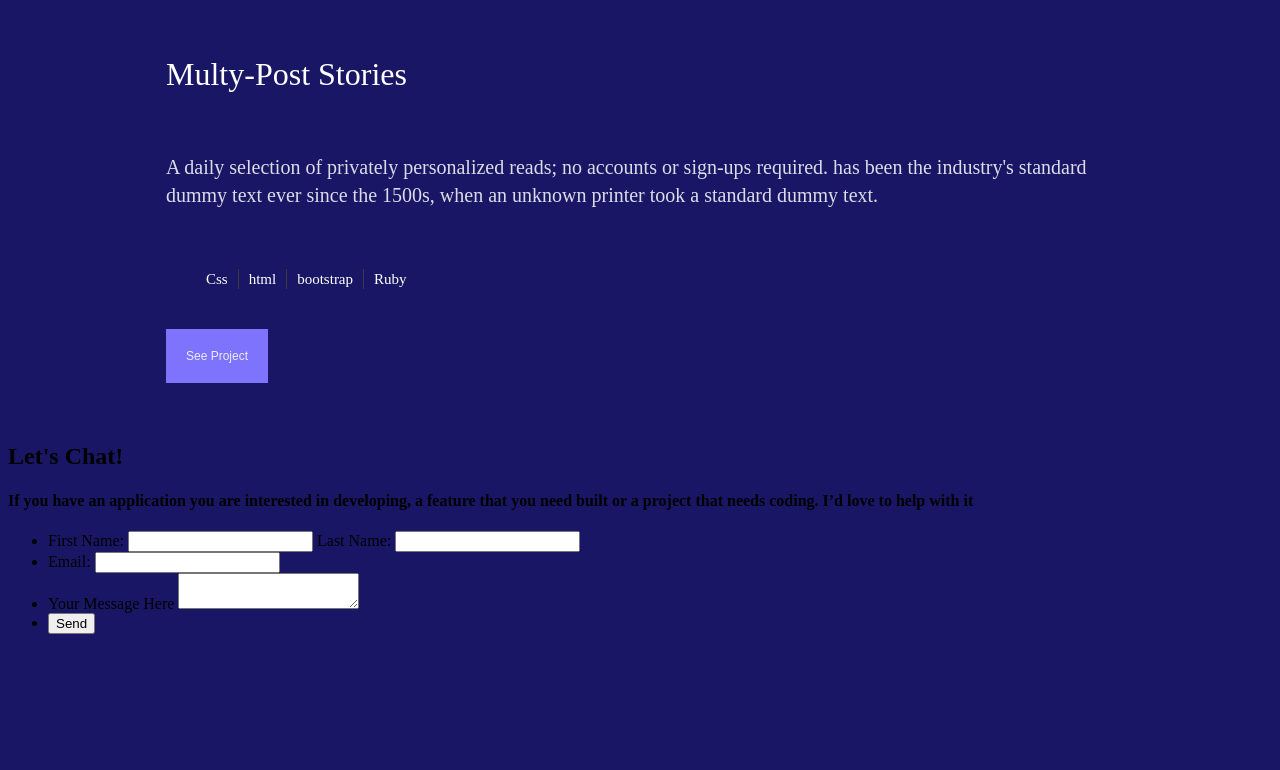
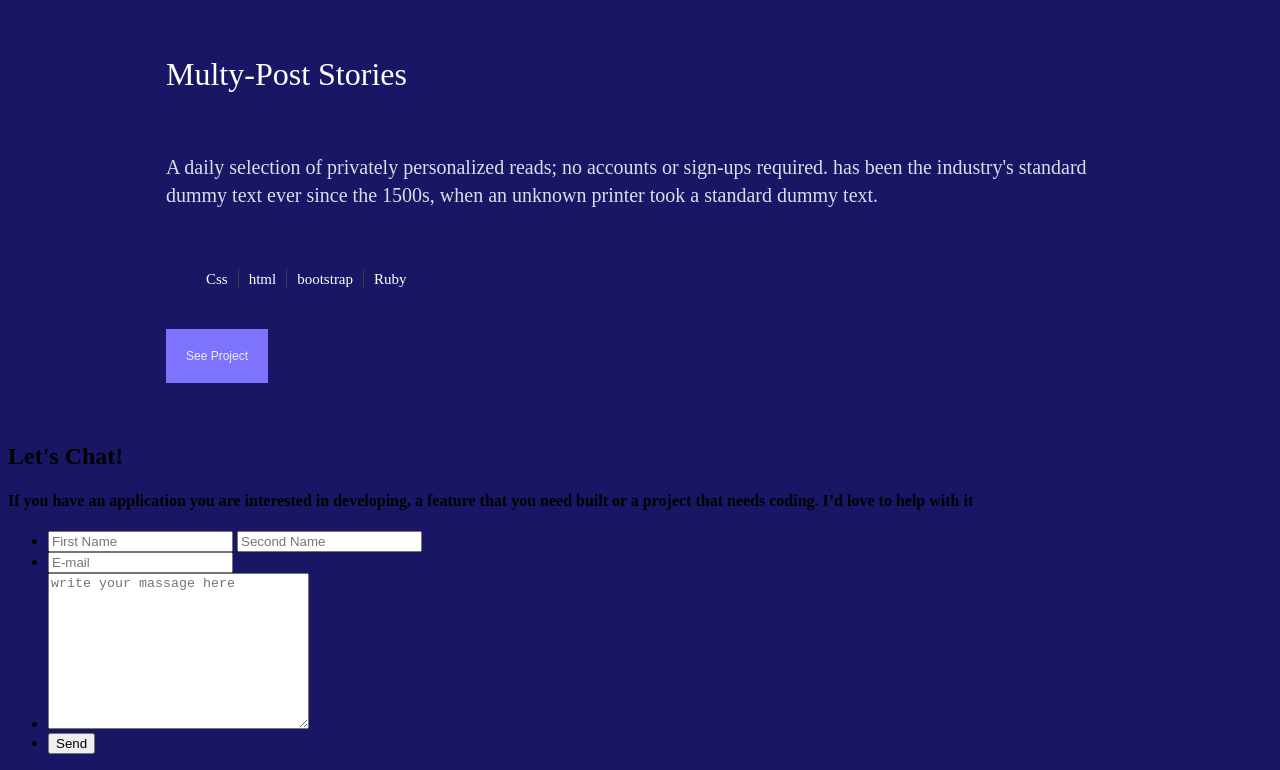
Before and after one commit to Duncannjau/Duncan-portfolio, a website: page index.html in a window 1280 px wide. Shown: the part 2981-3751 px from the top of the page. Before the commit the page ends 3631 px from the top, so only its background shows below. Drawn offline with Linux system fonts and the light colour scheme.

Commit message:
Edit form section in Html

```diff
--- a/index.html
+++ b/index.html
@@ -209,17 +209,15 @@
     <form action="/index.html" method="post">
       <ul>
         <li>
-          <label for="FirstName">First Name:</label>
-          <input type="text" id="FirstName" name="User_name">
-          <label for="LastName">Last Name:</label>
-          <input type="text" id="LastName" name="User_name">
+
+          <input type="text" placeholder="First Name" maxlength="30" required>
+          <input type="text" placeholder="Second Name" maxlength="30" required>
         </li>
         <li>
-          <label for="mail">Email:</label>
-          <input type="email" id="mail" name="User_email">
-        </li><li>
-          <label for="msg"> Your Message Here</label>
-           <textarea id="msg" name="User_message"></textarea>
+          <input type="email" placeholder="E-mail" required>
+        </li>
+        <li>
+          <textarea name="text" cols="30" rows="10" placeholder="write your massage here" maxlength="500" required></textarea>
         </li>
         <li class="button2">
           <button type="submit">Send</button>
```
